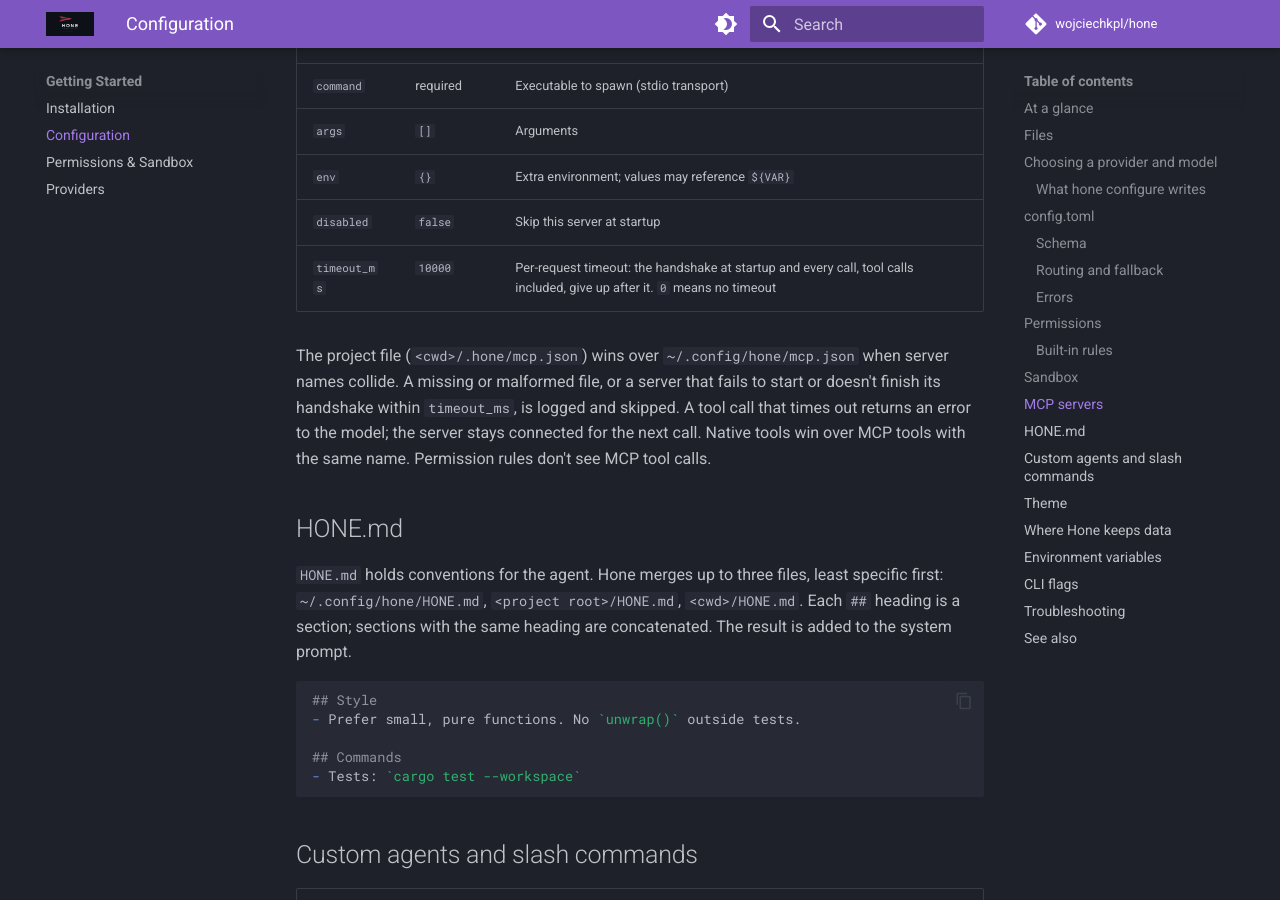
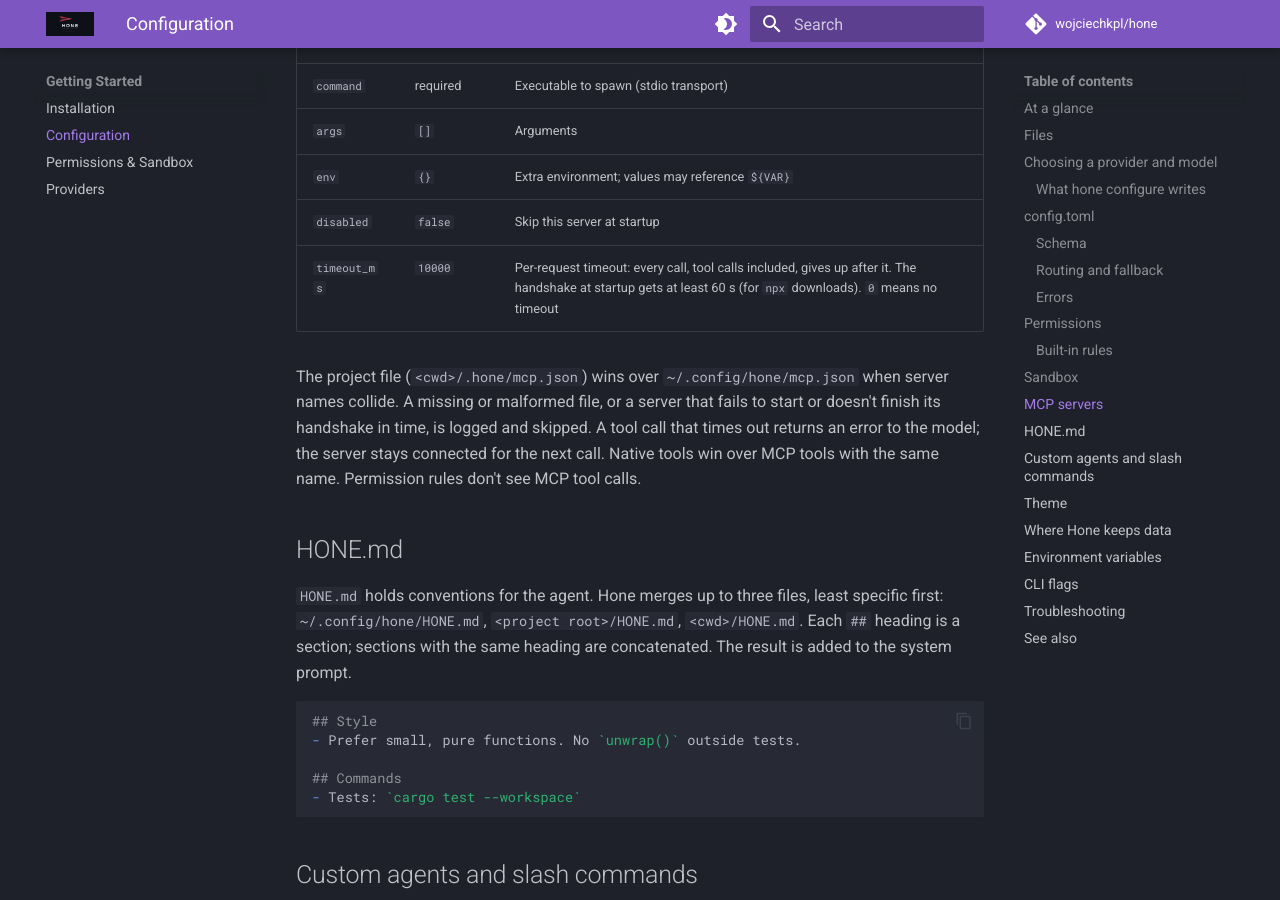
Before and after one commit to wojciechkpl/hone, an MkDocs documentation site: the page built from docs/configuration.md, in a window 1280 px wide and 900 px high, scrolled down 18466 px. Built offline with MkDocs 1.6.1 and Material for MkDocs 9.7.7, drawn with Linux system fonts in a browser that asks for light colours; comment, search, counter and statistics services are not loaded.

Commit message:
docs: handshake bound, UTF-8 skip, quick shutdown (T7-T9)

```diff
--- a/docs/configuration.md
+++ b/docs/configuration.md
@@ -680,11 +680,11 @@
 | `args` | `[]` | Arguments |
 | `env` | `{}` | Extra environment; values may reference `${VAR}` |
 | `disabled` | `false` | Skip this server at startup |
-| `timeout_ms` | `10000` | Per-request timeout: the handshake at startup and every call, tool calls included, give up after it. `0` means no timeout |
+| `timeout_ms` | `10000` | Per-request timeout: every call, tool calls included, gives up after it. The handshake at startup gets at least 60 s (for `npx` downloads). `0` means no timeout |
 
 The project file (`<cwd>/.hone/mcp.json`) wins over `~/.config/hone/mcp.json` when server
 names collide. A missing or malformed file, or a server that fails to start or doesn't
-finish its handshake within `timeout_ms`, is logged and skipped. A tool call that times
+finish its handshake in time, is logged and skipped. A tool call that times
 out returns an error to the model; the server stays connected for the next call. Native tools win over MCP tools with the same name. Permission rules don't see
 MCP tool calls.
 
```
Also changed, not shown: CHANGELOG.md (+4 -3 lines), docs/plans/mcp-timeout-spec.md (+1 -1 lines).
